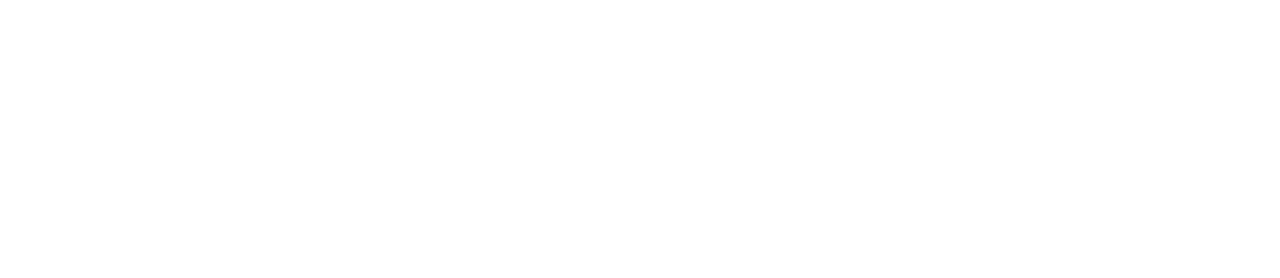
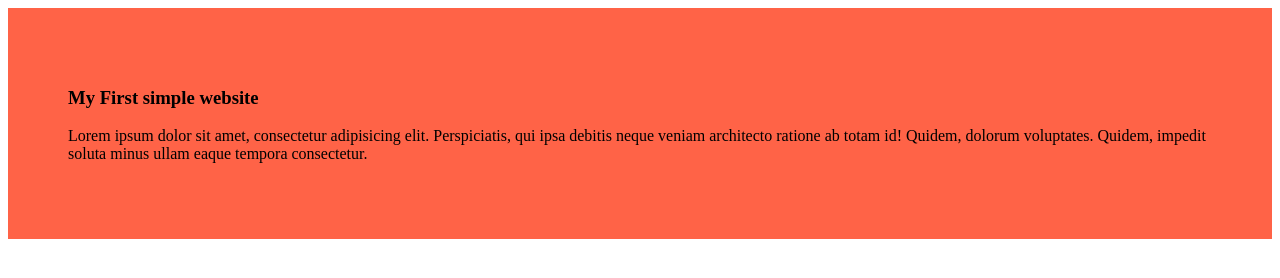
Before and after one commit to anam191/my-first-simple-website, a plain HTML site: page index.html in a window 1280 px wide. Drawn offline with Linux system fonts and the light colour scheme.

Commit message:
added the first blog

```diff
--- a/index.html
+++ b/index.html
@@ -4,8 +4,11 @@
     <meta charset="UTF-8">
     <meta name="viewport" content="width=device-width, initial-scale=1.0">
     <title>my first simple website</title>
+    <link rel="stylesheet" href="styles/blog.css">
 </head>
-<body>
-
+<body><div>
+    <h3>My First simple website</h3>
+    <p>Lorem ipsum dolor sit amet, consectetur adipisicing elit. Perspiciatis, qui ipsa debitis neque veniam architecto ratione ab totam id! Quidem, dolorum voluptates. Quidem, impedit soluta minus ullam eaque tempora consectetur.</p>
+</div>
 </body>
 </html>
--- /dev/null
+++ b/styles/blog.css
@@ -0,0 +1 @@
+div{background-color: tomato; padding: 60px;}
```
